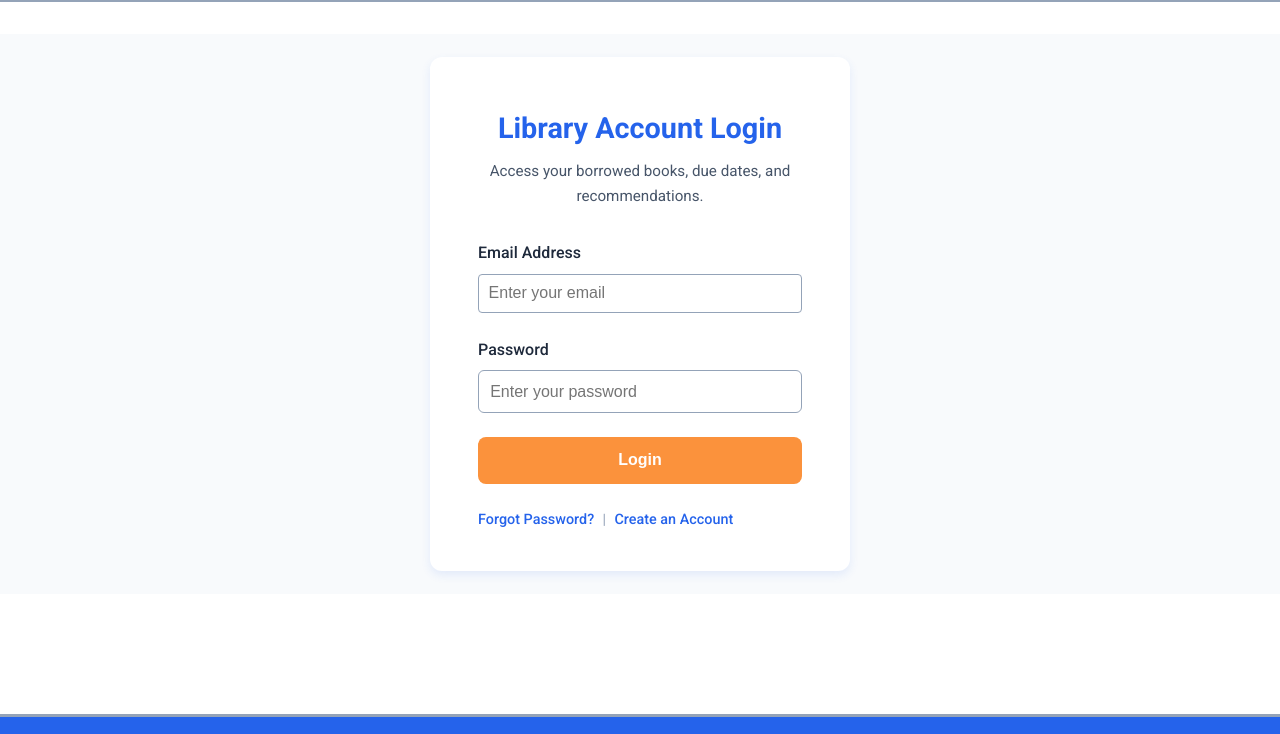
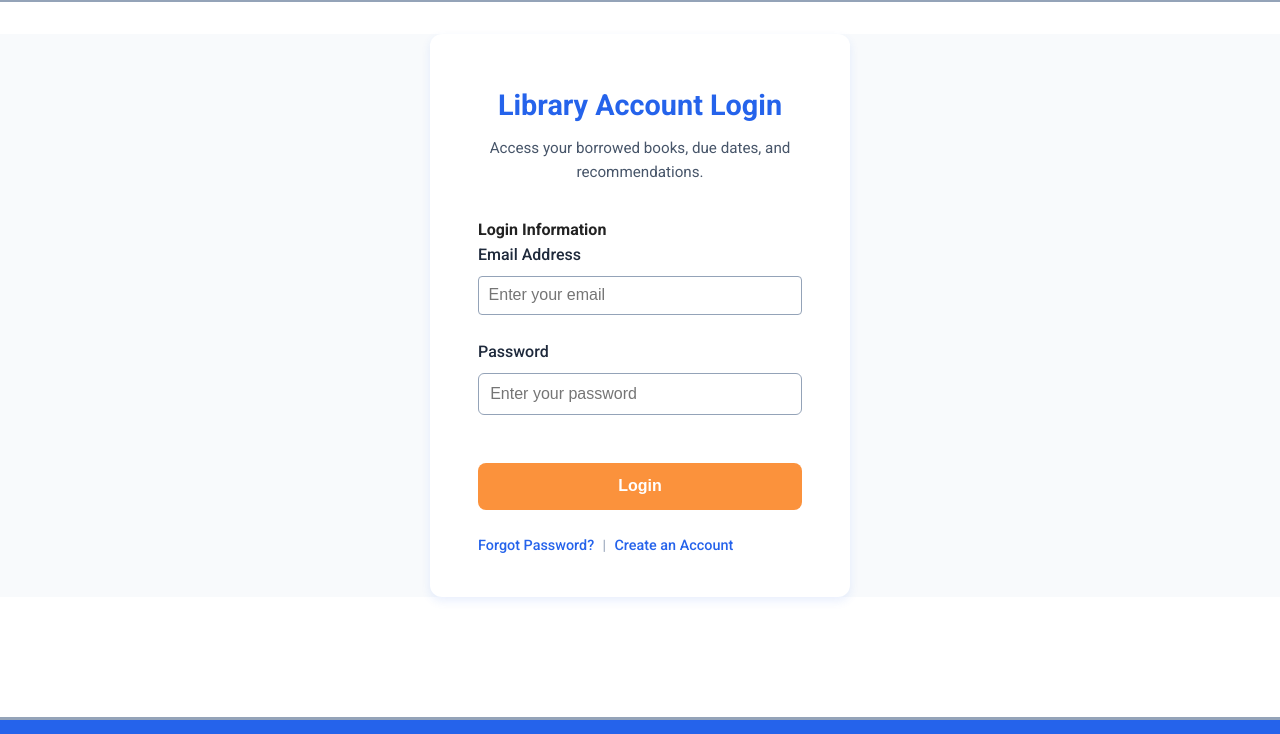
Before and after one commit to sxsun1684/info-6150-a4, a plain HTML site: page login.html in a window 1280 px wide. Shown: the part 66-800 px from the top of the page. Drawn offline with Linux system fonts and the light colour scheme; a web font is replaced by a local one.

Commit message:
legend tag added

```diff
--- a/login.html
+++ b/login.html
@@ -9,7 +9,7 @@
 </head>
 
 <body>
-<!-- ===== Header ===== -->
+<!-- Header -->
 <header class="header">
     <h1 class="header__logo">Vallejo Public Library</h1>
     <nav>
@@ -23,35 +23,42 @@
     </nav>
 </header>
 
-<!-- ===== Main Content ===== -->
+<!--Main Content-->
 <main class="login">
     <section class="login__container">
         <h2 class="login__title">Library Account Login</h2>
-        <p class="login__subtitle">Access your borrowed books, due dates, and recommendations.</p>
+        <p class="login__subtitle">
+            Access your borrowed books, due dates, and recommendations.
+        </p>
 
-        <form class="login__form">
-            <section class="form__group">
-                <label for="email">Email Address</label>
-                <input type="email" id="email" placeholder="Enter your email" required>
-            </section>
+        <form class="login__form" action="#">
+            <fieldset class="form__fieldset">
+                <legend><strong>Login Information</strong></legend>
 
-            <section class="form__group">
-                <label for="password">Password</label>
-                <input type="password" id="password" placeholder="Enter your password" required>
-            </section>
+                <div class="form__group">
+                    <label for="email">Email Address</label>
+                    <input type="email" id="email" placeholder="Enter your email" required>
+                </div>
+
+                <div class="form__group">
+                    <label for="password">Password</label>
+                    <input type="password" id="password" placeholder="Enter your password" required>
+                </div>
+            </fieldset>
 
             <button type="submit" class="btn">Login</button>
 
-            <section class="login__links">
+            <div class="login__links">
                 <a href="#">Forgot Password?</a>
                 <span> | </span>
                 <a href="#">Create an Account</a>
-            </section>
+            </div>
         </form>
     </section>
 </main>
 
-<!-- ===== Footer ===== -->
+
+<!-- Footer -->
 <footer class="footer">
     <section class="footer__contact">
         <h3>Address and Contact</h3>
```
